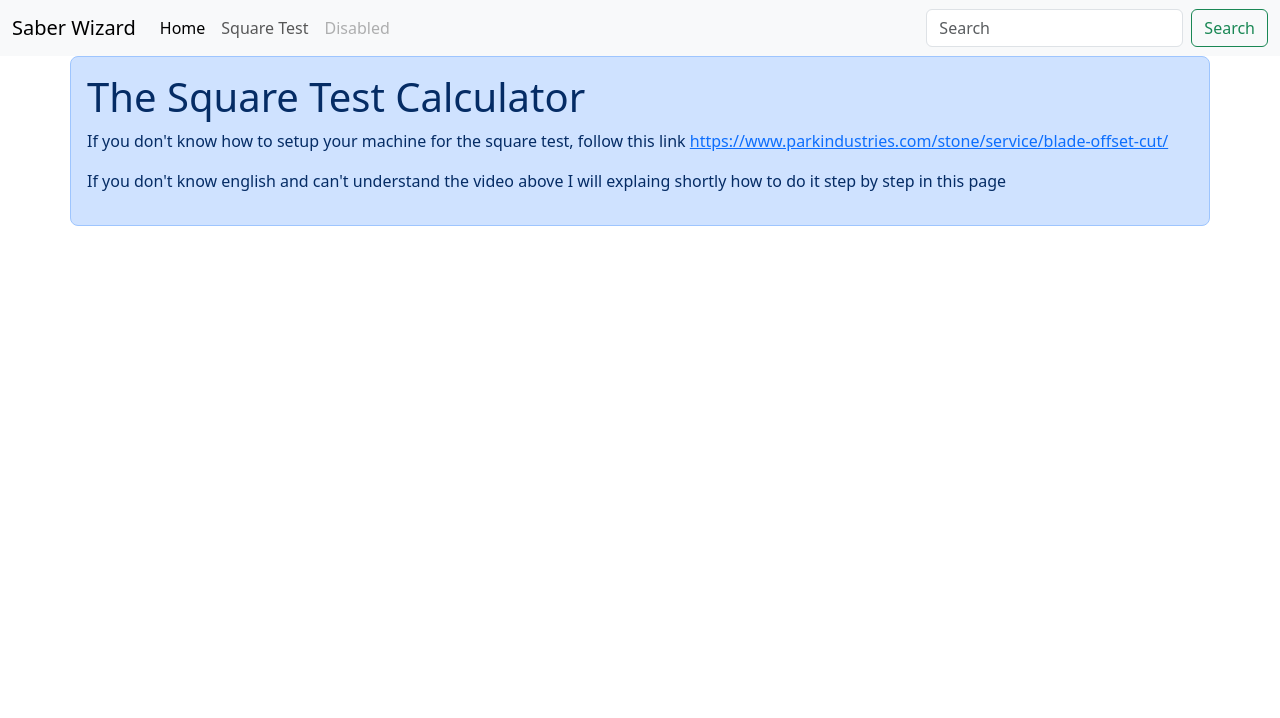
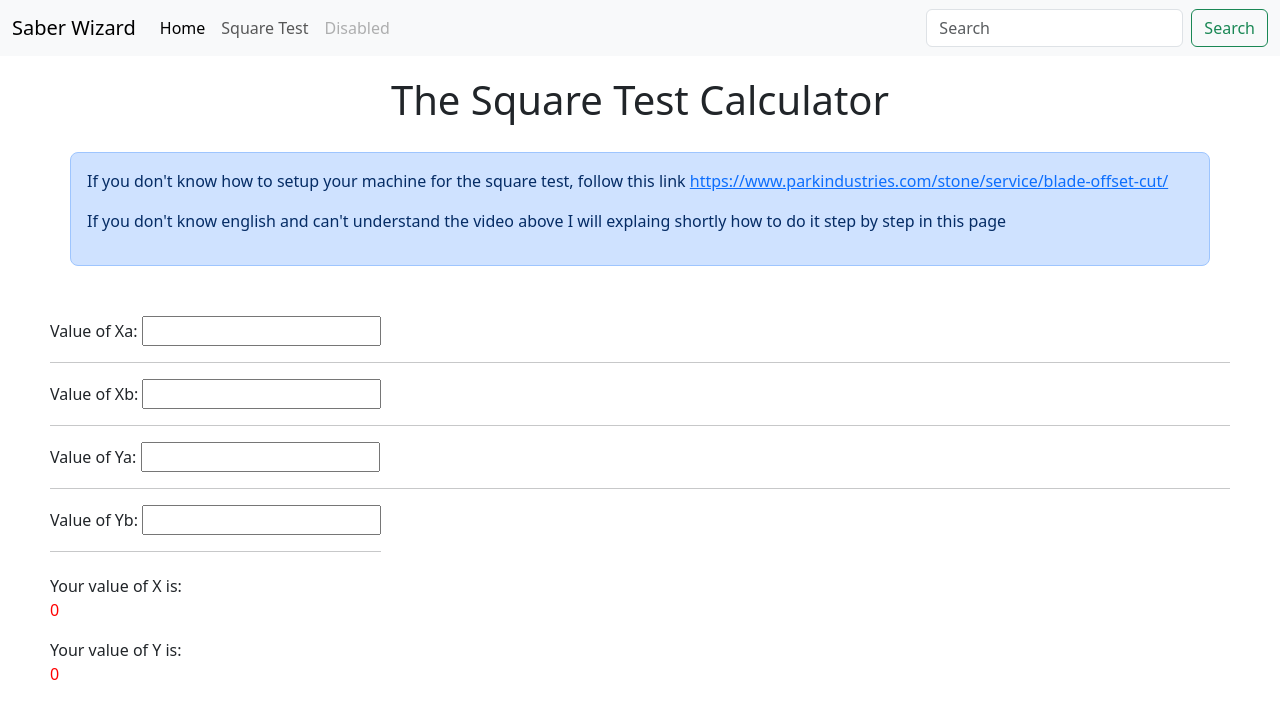
Before and after one commit to IgorAguiar-Giro/SaberjetXP-Wizard, a Next.js app: page /squaretest in a window 1280 px wide. Shown: the top 718 px of the page. Built offline with nearby package versions, Linux system fonts and the light colour scheme.

Commit message:
Added SquareTest and fixed bug on NavBar when collapse

```diff
--- a/assets/NavBar.js
+++ b/assets/NavBar.js
@@ -1,16 +1,18 @@
 import React from "react";
+import "bootstrap/dist/css/bootstrap.min.css";
+import "bootstrap/js/src/collapse.js";
 import Link from "next/link";
 
 export default function NavBar() {
   return (
     <>
-      <nav class="navbar navbar-expand-lg bg-body-tertiary">
-        <div class="container-fluid">
-          <a class="navbar-brand" href="#">
+      <nav className="navbar navbar-expand-lg bg-body-tertiary">
+        <div className="container-fluid">
+          <a className="navbar-brand" href="#">
             Saber Wizard
           </a>
           <button
-            class="navbar-toggler"
+            className="navbar-toggler"
             type="button"
             data-bs-toggle="collapse"
             data-bs-target="#navbarSupportedContent"
@@ -18,32 +20,32 @@ export default function NavBar() {
             aria-expanded="false"
             aria-label="Toggle navigation"
           >
-            <span class="navbar-toggler-icon"></span>
+            <span className="navbar-toggler-icon"></span>
           </button>
-          <div class="collapse navbar-collapse" id="navbarSupportedContent">
-            <ul class="navbar-nav me-auto mb-2 mb-lg-0">
-              <li class="nav-item">
-                <a class="nav-link active" aria-current="page" href="#">
+          <div className="collapse navbar-collapse" id="navbarSupportedContent">
+            <ul className="navbar-nav me-auto mb-2 mb-lg-0">
+              <li className="nav-item">
+                <Link className="nav-link active" aria-current="page" href="/">
                   Home
-                </a>
+                </Link>
               </li>
-              <li class="nav-item">
-                <Link class="nav-link" href="/squaretest">
+              <li className="nav-item">
+                <Link className="nav-link" href="/squaretest">
                   Square Test
                 </Link>
               </li>
-              <li class="nav-item">
-                <a class="nav-link disabled">Disabled</a>
+              <li className="nav-item">
+                <a className="nav-link disabled">Disabled</a>
               </li>
             </ul>
-            <form class="d-flex" role="search">
+            <form className="d-flex" role="search">
               <input
-                class="form-control me-2"
+                className="form-control me-2"
                 type="search"
                 placeholder="Search"
                 aria-label="Search"
               />
-              <button class="btn btn-outline-success" type="submit">
+              <button className="btn btn-outline-success" type="submit">
                 Search
               </button>
             </form>
--- a/pages/squaretest.js
+++ b/pages/squaretest.js
@@ -1,16 +1,33 @@
 import React from "react";
+import { useState } from "react";
 import "bootstrap/dist/css/bootstrap.min.css";
 import NavBar from "../assets/NavBar";
 
 export default function SquareTest() {
+  const [Xa, setXa] = useState("");
+  const [Xb, setXb] = useState("");
+  const [Ya, setYa] = useState("");
+  const [Yb, setYb] = useState("");
+
+  let X = (Xb - Xa) / 2;
+  let Y = (Yb - Ya) / 2;
+
   return (
     <>
       <NavBar />
-      <body className="">
+      <body>
+        <h1
+          style={{
+            display: "flex",
+            justifyContent: "center",
+            alignItems: "center",
+            padding: "20px",
+          }}
+        >
+          The Square Test Calculator
+        </h1>
+
         <div className="container p-3 text-primary-emphasis bg-primary-subtle border border-primary-subtle rounded-3 ">
-          <h1 className="--bs-danger-text-emphasis">
-            The Square Test Calculator
-          </h1>
           <p>
             If you don't know how to setup your machine for the square test,
             follow this link{" "}
@@ -26,6 +43,54 @@ export default function SquareTest() {
             will explaing shortly how to do it step by step in this page
           </p>
         </div>
+        <div
+          style={{
+            padding: "50px",
+          }}
+        >
+          <label>
+            Value of Xa:{" "}
+            <input
+              value={Xa}
+              onChange={(e) => setXa(e.target.value)}
+              type="number"
+            ></input>
+          </label>
+          <hr />
+          <label>
+            Value of Xb:{" "}
+            <input
+              value={Xb}
+              onChange={(e) => setXb(e.target.value)}
+              type="number"
+            ></input>
+          </label>
+          <hr />
+          <label>
+            Value of Ya:{" "}
+            <input
+              value={Ya}
+              onChange={(e) => setYa(e.target.value)}
+              type="number"
+            ></input>
+          </label>
+          <hr />
+          <label>
+            Value of Yb:{" "}
+            <input
+              value={Yb}
+              onChange={(e) => setYb(e.target.value)}
+              type="number"
+            ></input>
+            <hr />
+          </label>
+          <p>
+            Your value of X is: <p style={{ color: "red" }}>{X}</p>
+          </p>
+          <p>
+            Your value of Y is: <p style={{ color: "red" }}>{Y}</p>
+          </p>
+        </div>
       </body>
     </>
   );
```
